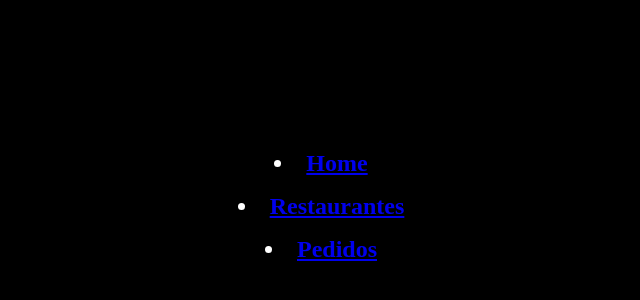
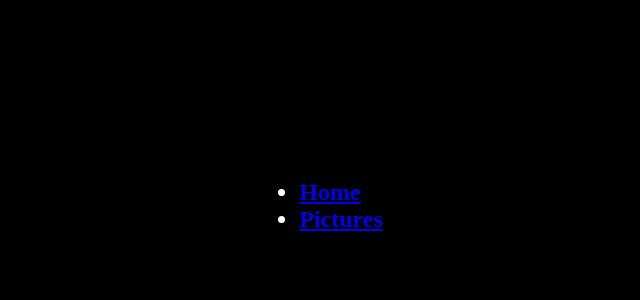
Before and after one commit to Victor-Jacon/consumir-api-react, a React (Create React App) app: page / in a window 1280 px wide. Shown: the part 202-502 px from the top of the page, without its empty margins (319-959 px from the left). Built offline with nearby package versions, Linux system fonts and the light colour scheme.

Commit message:
react-router: parâmetros opcionais (match.params)

```diff
--- a/src/react-router-dom/PageLearnReactRouterDom.jsx
+++ b/src/react-router-dom/PageLearnReactRouterDom.jsx
@@ -5,7 +5,7 @@ import { BrowserRouter, Link, Switch, Route, useHistory, useLocation, NavLink }
 const PageLearnReactRouterDom = () => {
   return (
     <>
-      <LinkComponentExample />
+      <OptionalMatchParam />
     </>
   )
 }
@@ -377,6 +377,29 @@ export const LinkComponent = ({ url }) => {
   )
 }
 
+export const OptionalMatchParam = () => {
+  return (
+    <Container>
+      <ul>
+        <li><Link to='/home'>Home</Link></li>
+        <li><Link to='/pictures'>Pictures</Link></li>
+      </ul>
+
+      <Switch>
+        <Route path="/home">Home</Route>
+        <Route path="/pictures/:pictureId?">
+          {({ match }) => (
+            <>
+              <p>Acessando valor do match.params (console) </p>
+              {console.log(match)}
+            </>
+          )}
+        </Route>
+      </Switch>
+    </Container>
+  )
+}
+
 // Styled Components
 const Container = styled.div`
   background-color: black;
```
